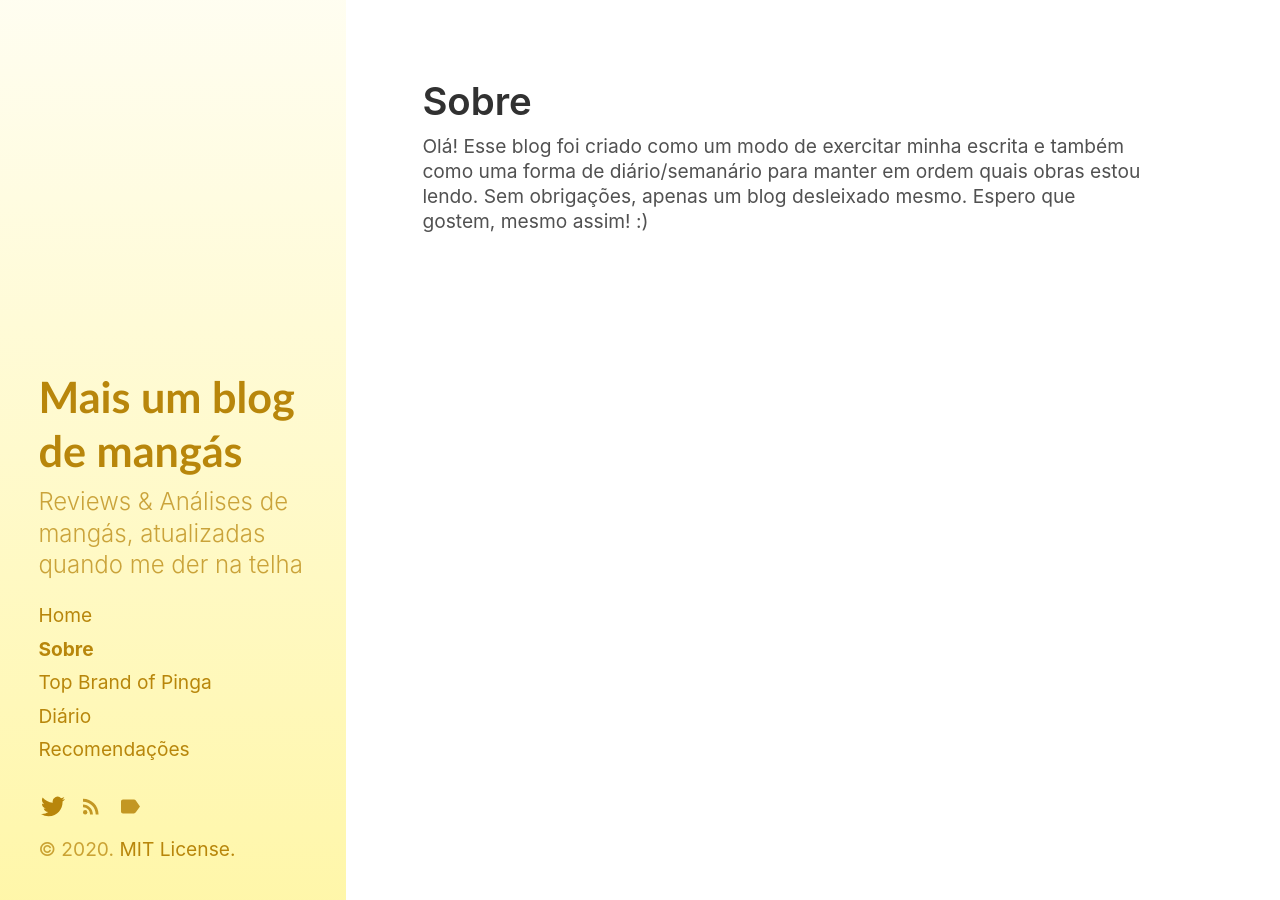
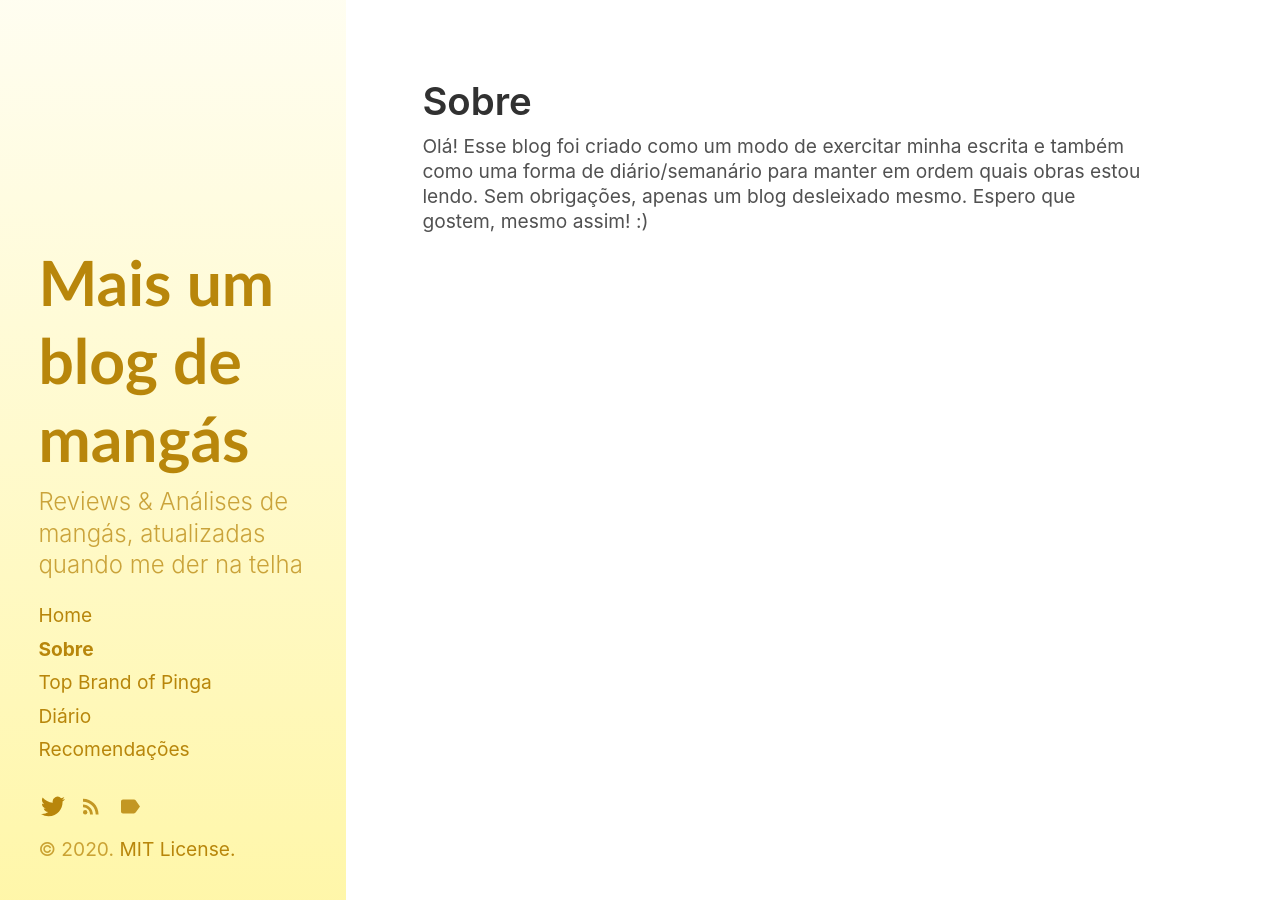
Before and after one commit to luishro/luishro.github.io, a Jekyll site: the page built from about.md, in a window 1280 px wide. Built offline with Jekyll 4.4.1, drawn with Linux system fonts in a browser that asks for light colours.

Commit message:
Update _layout.scss

```diff
--- a/_sass/hydeout/_layout.scss
+++ b/_sass/hydeout/_layout.scss
@@ -181,7 +181,7 @@ body {
     }
 
     .site-title {
-      font-size: 2.25rem;
+      font-size: 3.25rem;
       .back-arrow { display: none; }
     }
 
```
